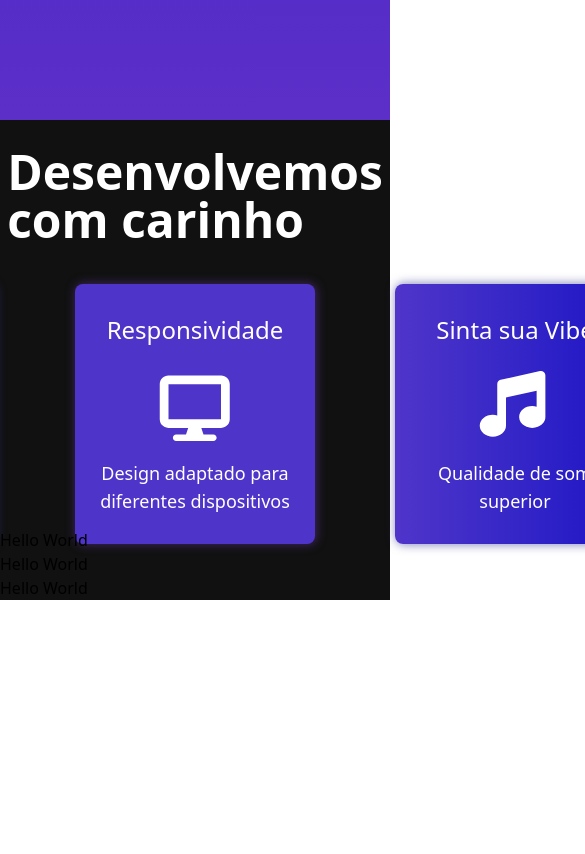
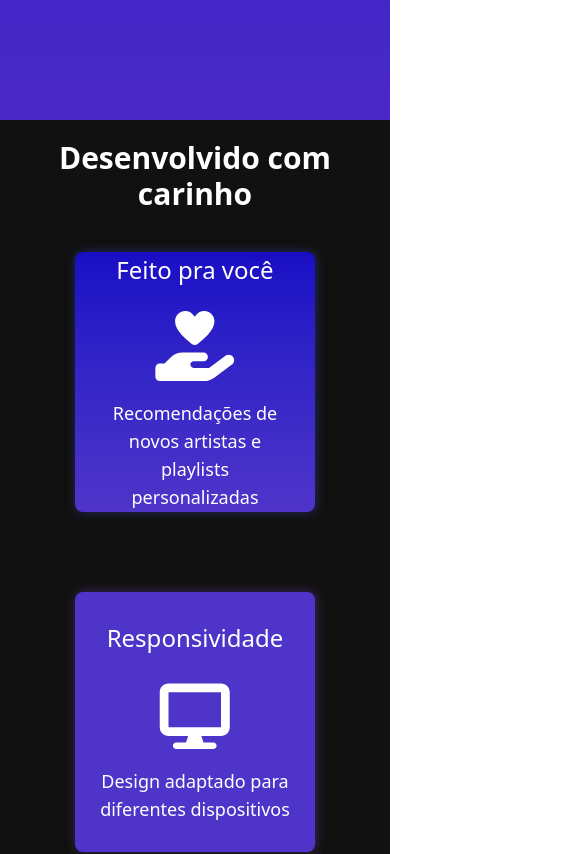
Before and after one commit to EduBassan/FrontCP, a React (Vite) app: page / in a window 390 px wide. Shown: the part 1100-1954 px from the top of the page, 585 px wide, since content can reach past the window. Before the commit the page ends 1700 px from the top, so only its background shows below. Built offline with nearby package versions, Linux system fonts and the light colour scheme.

Commit message:
ajuste no box-shadow das funcionalidades

```diff
--- a/src/components/Funcionalidades.jsx
+++ b/src/components/Funcionalidades.jsx
@@ -5,15 +5,15 @@ import { faHandHoldingHeart } from "@fortawesome/free-solid-svg-icons";
 
 export default function Funcionalidades() {
   return (
-    <div className="bg-[#111111] pr-5 pl-5 pt-2 grid grid-cols-3 justify-center w-[100%] items-start h-auto">
-      <div className="flex flex-col justify-start items-center h-100 col-span-3 pt-5 pl-10 pr-10 gap-10">
-        <h1 className="flex text-5xl justify-center items-center col-span-3 font-bold text-white">
-          Desenvolvemos com carinho
+    <div className="bg-[#111111] pr-5 pl-5 pt-5  w-[100%] flex justify-center items-start h-300 lg:h-auto">
+      <div className="flex flex-col justify-start items-center h-100 gap-10">
+        <h1 className="flex text-3xl lg:text-5xl text-center justify-center items-center font-bold text-white">
+          Desenvolvido com carinho
         </h1>
-        <div className="flex flex-row gap-20">
+        <div className="flex flex-wrap flex-row justify-center items-start gap-20">
           <div
-            className="transition-all ease-in-out duration-500 hover:scale-105 flex flex-col justify-center items-center bg-gradient-to-r from-[#190dc5] to-[#4f34c9]  rounded-lg h-65 w-60 text-white"
-            style={{ boxShadow: "1px 0px 10px 1px rgba(52, 58, 146, 0.582)" }}
+            className="transition-all ease-in-out duration-500 hover:scale-105 flex flex-col justify-center items-center bg-gradient-to-b lg:bg-gradient-to-r from-[#190dc5] to-[#4f34c9]  rounded-lg h-65 w-60 text-white"
+            style={{ boxShadow: "1px 0px 10px 1px rgba(52, 58, 146, 0.500)" }}
           >
             <h1 className="mb-2 text-2xl">Feito pra você </h1>
             <div className="text-[70px]">
@@ -27,7 +27,7 @@ export default function Funcionalidades() {
 
           <div
             className="transition-all ease-in-out duration-500 hover:scale-105 flex flex-col justify-center items-center bg-[#4f34c9] rounded-lg h-65 w-60 text-white"
-            style={{ boxShadow: "1px 0px 10px 1px rgba(93, 52, 146, 0.582)" }}
+            style={{ boxShadow: "1px 0px 10px 1px rgba(93, 52, 146, 0.500)" }}
           >
             <h1 className="mb-2 text-2xl">Responsividade </h1>
             <div className="text-[70px]">
@@ -41,8 +41,8 @@ export default function Funcionalidades() {
 
 
           <div
-            className="transition-all ease-in-out duration-500 hover:scale-105 flex flex-col justify-center items-center rounded-lg h-65 w-60 bg-gradient-to-l from-[#190dc5] to-[#4f34c9] text-white"
-            style={{ boxShadow: "1px 0px 10px 1px rgba(52, 58, 146, 0.582)" }}
+            className="transition-all ease-in-out duration-500 hover:scale-105 flex flex-col justify-center items-center rounded-lg h-65 w-60 bg-gradient-to-t lg:bg-gradient-to-l from-[#190dc5] to-[#4f34c9] text-white"
+            style={{ boxShadow: "1px 0px 10px 1px rgba(52, 58, 146, 0.500)" }}
           >
             <h1 className="mb-2 text-2xl">Sinta sua Vibe</h1>
             <div className="text-[70px]">
```
